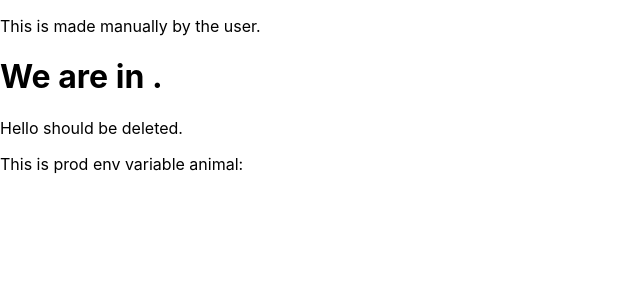
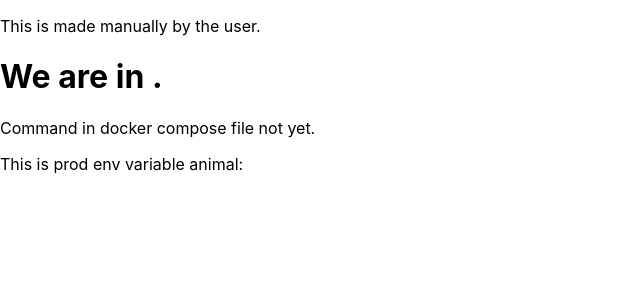
Before and after one commit to soroushkhosravi/my-react-app, a React (Create React App) app: page / in a window 1280 px wide. Shown: the top 300 px of the page, without its empty margins (0-640 px from the left). Built offline with nearby package versions, Linux system fonts and the light colour scheme.

Commit message:
command will be running for docker compose.

```diff
--- a/docker-compose.yml
+++ b/docker-compose.yml
@@ -14,5 +14,6 @@ services:
       - '/app/node_modules'
     ports:
       - 3000:3000
+    command: npm start
     environment:
       - CHOKIDAR_USEPOLLING=true
--- a/src/App.js
+++ b/src/App.js
@@ -4,7 +4,7 @@ function App() {
       return (
         <div>
 	        <h1> We are in {process.env.REACT_APP_ENV}.</h1>
-	        <p>Hello should be deleted.</p>
+	        <p>Command in docker compose file not yet.</p>
 	        <p> This is prod env variable animal: {process.env.REACT_APP_CREATURE}</p>
         </div>
       )
```
Also changed, not shown: 1 other file (tests, documents, lock files or other folders).
